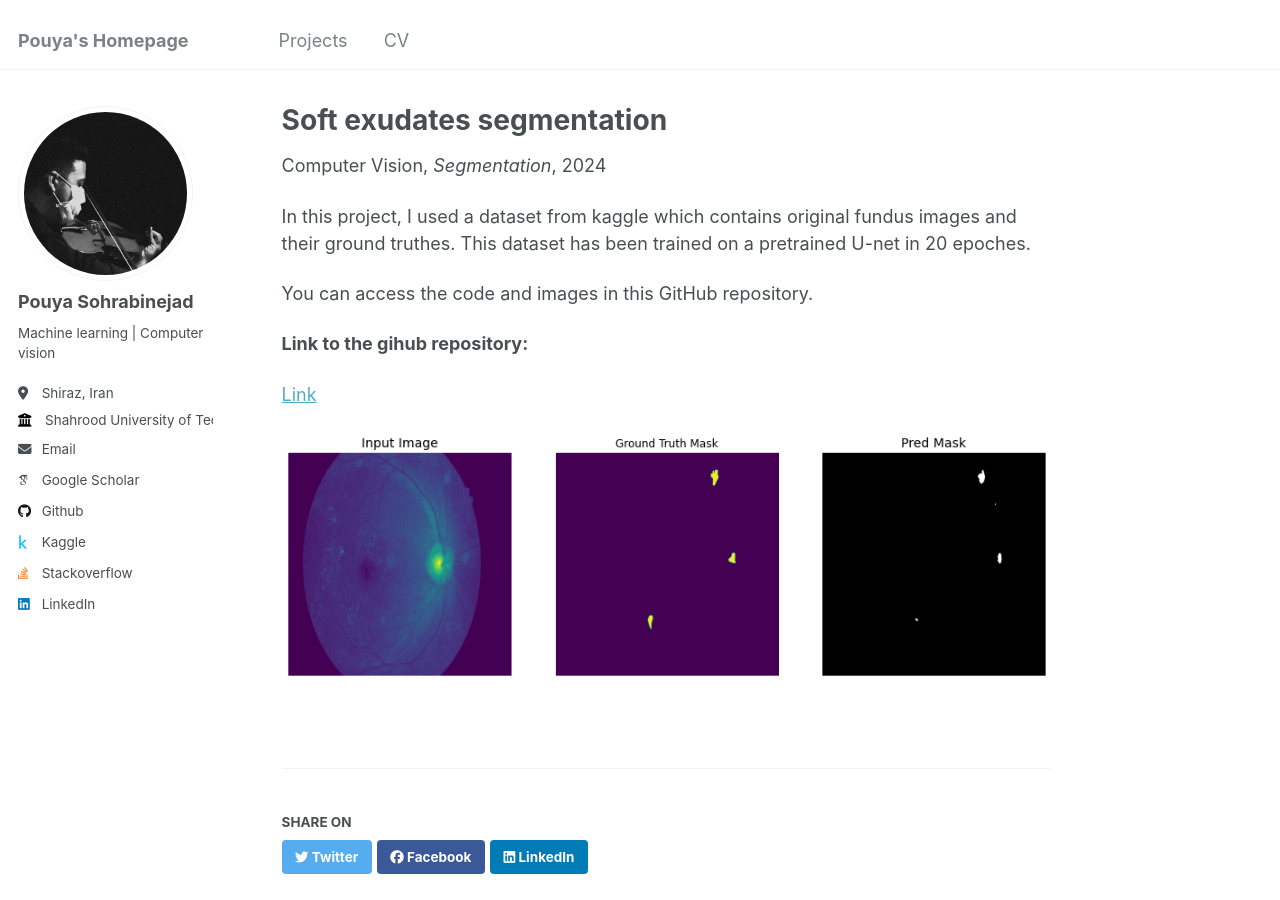
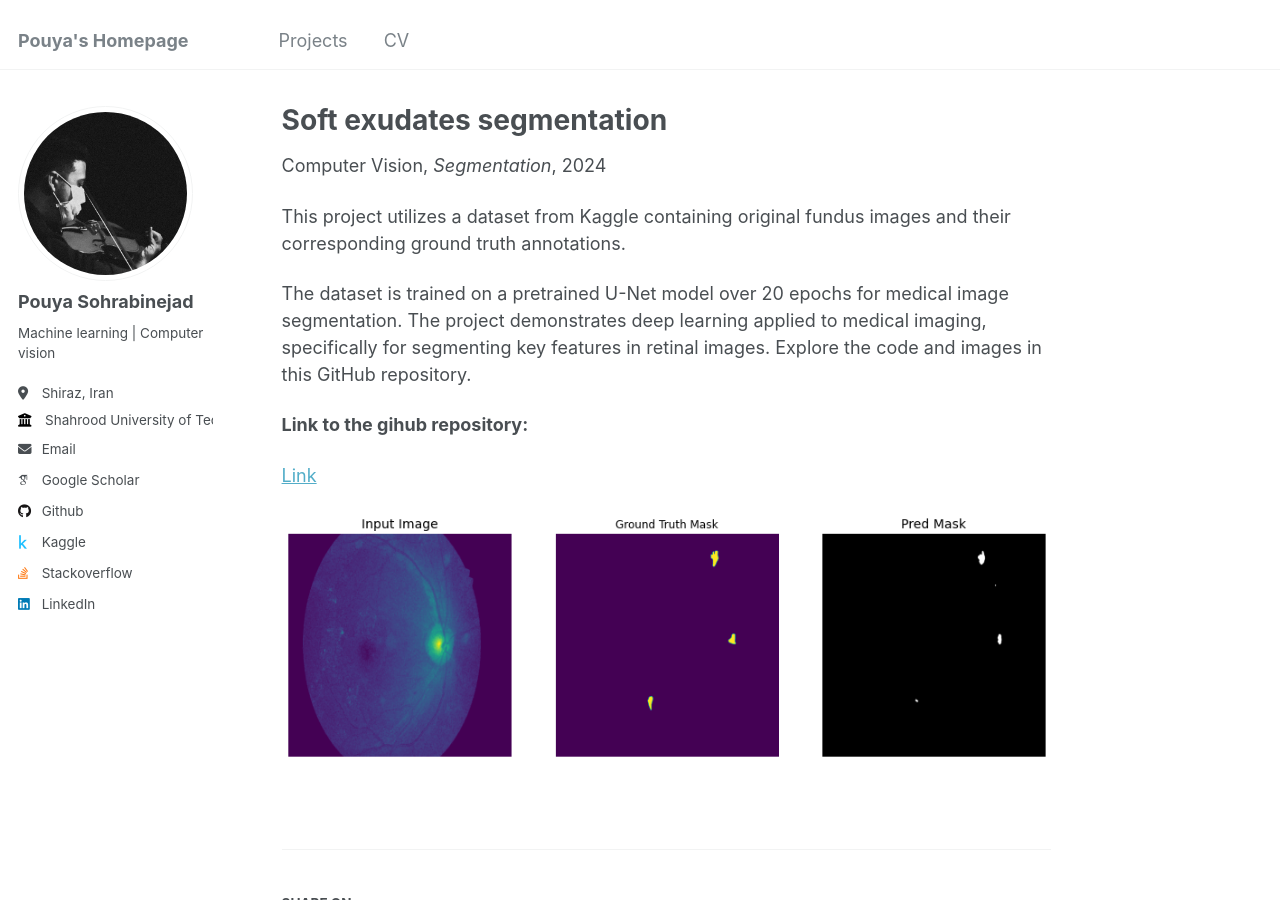
Before and after one commit to PouyaSonej/PouyaSonej.github.io, a Jekyll site: the page built from _teaching/project-7.md, in a window 1280 px wide and 900 px high. Built offline with Jekyll 4.4.1, drawn with Linux system fonts in a browser that asks for light colours; some web fonts are replaced.

Commit message:
Update project-7.md

```diff
--- a/_teaching/project-7.md
+++ b/_teaching/project-7.md
@@ -8,10 +8,9 @@ date: 2024-01-01
 location: "Shiraz, Iran"
 ---
 
-In this project, I used a dataset from kaggle which contains original fundus images and their ground truthes.
-This dataset has been trained on a pretrained U-net in 20 epoches.
+This project utilizes a dataset from Kaggle containing original fundus images and their corresponding ground truth annotations.
 
-You can access the code and images in this GitHub repository.
+The dataset is trained on a pretrained U-Net model over 20 epochs for medical image segmentation. The project demonstrates deep learning applied to medical imaging, specifically for segmenting key features in retinal images. Explore the code and images in this GitHub repository.
 
 **Link to the gihub repository:**
 
```
